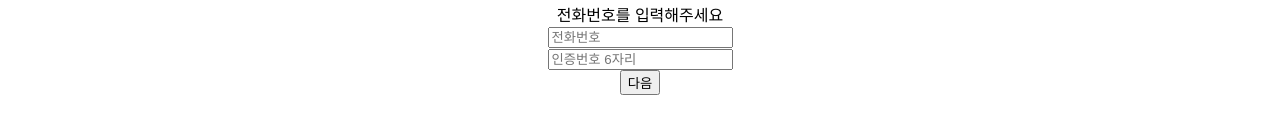
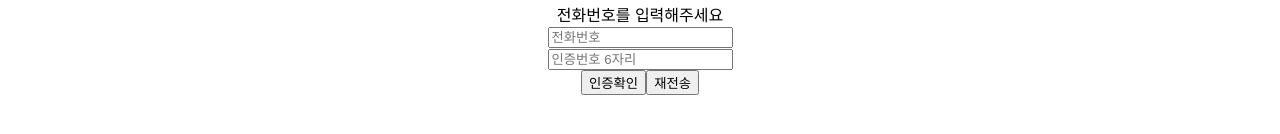
Before and after one commit to chosim-dvlpr/TING, a React (Create React App) app in the folder ting-frontend/: page /signup/certPhonenum in a window 1280 px wide. Shown: the part 214-348 px from the top of the page. Built offline with nearby package versions, Linux system fonts and the light colour scheme; no server answers.

Commit message:
feat: 전화번호 인증 구현 완료

```diff
--- a/ting-frontend/src/pages/user/Signup/CertificationPhoneNumber.js
+++ b/ting-frontend/src/pages/user/Signup/CertificationPhoneNumber.js
@@ -1,36 +1,57 @@
 
-import { useState } from 'react'
+import { useCallback, useState } from 'react'
 import { useNavigate } from 'react-router-dom'
 import { useSelector } from 'react-redux';
 
 import basicHttp from '../../../api/basicHttp';
 
 function CertificationPhonenumber(){
-  // let [phonenumber, setPhonenumber] = useState("")
   let phonenumber = useSelector((state) => state.signupReducer.phonenumber);
   let [phonenumberAuthCode, setPhonenumberAuthCode] = useState("");
   const Navigate = useNavigate()
 
-  const checkPhonenumber = () => {
+  // 버튼 활성화 여부
+  // let [isCertPhoneButtonDisabled, setIsCertPhoneButtonDisabled] = useState(true);
+
+  const checkPhonenumberCode = () => {
     let data = {
       phoneNumber: phonenumber,
       authCode: phonenumberAuthCode
     }
 
-    basicHttp.post('/user/phoneauth', data).then((response) => {
+    if (data.authCode.length === 4) {
+      basicHttp.post('/user/phoneauth', data).then((response) => {
+        console.log(response)
+        if (response.data.code === 200) {
+          alert("인증 성공");
+          Navigate("/signup/detail");
+        }
+        else if (response.data.code === 400) {
+          alert("인증 실패");
+        }
+        else if (response.data.code === 401) {
+          alert("문자 인증 실패");
+        }
+      })
+      .catch(() => console.log("실패"));
+    }
+  };
+
+  const checkPhonenumber = useCallback(() => {
+    // 연락처에 '-' 제거 필요
+    basicHttp.get(`/user/phoneauth/${phonenumber}`).then((response) => {
       if (response.data.code === 200) {
-        alert("인증 성공");
-        // Navigate("/signup/detail");
+        alert("인증 메세지가 전송되었습니다.");
       }
       else if (response.data.code === 400) {
         alert("인증 실패");
       }
       else if (response.data.code === 401) {
-        alert("문자 인증 실패");
+        alert("문자 발송에 실패했습니다. 다시 인증해주세요.");
       }
     })
     .catch(() => console.log("실패"));
-  };
+  })
 
 
 
@@ -44,8 +65,8 @@ function CertificationPhonenumber(){
         <br/>
         <input type="text" onChange={(e) => { setPhonenumberAuthCode(e.target.value) }} placeholder="인증번호 6자리"/>
         <br/>
-        {/* <button onClick={()=>{}}>다음</button> */}
-        <button onClick={()=>{ Navigate("/signup/detail") }}>다음</button>
+        <button onClick={checkPhonenumberCode}>인증확인</button>
+        <button onClick={checkPhonenumber}>재전송</button>
     </div>
 
     </div>
--- a/ting-frontend/src/pages/user/Signup/PhoneNumber.js
+++ b/ting-frontend/src/pages/user/Signup/PhoneNumber.js
@@ -1,4 +1,4 @@
-import { useState } from 'react'
+import { useCallback, useState } from 'react'
 import { useDispatch, useSelector } from 'react-redux'
 import { useNavigate } from 'react-router-dom'
 
@@ -10,7 +10,7 @@ function SignUpPhoneNumber(){
   let phonenumber = useSelector((state) => state.signupReducer.phonenumber)
   let dispatch = useDispatch();
 
-  const checkPhonenumber = () => {
+  const checkPhonenumber = useCallback(() => {
     // 연락처에 '-' 제거 필요
     basicHttp.get(`/user/phoneauth/${phonenumber}`).then((response) => {
       if (response.data.code === 200) {
@@ -25,15 +25,20 @@ function SignUpPhoneNumber(){
       }
     })
     .catch(() => console.log("실패"));
-  }
+  })
 
   return(
     <div>
       <label htmlFor='phonenumber'>전화번호를 입력해주세요</label>
       <br/>
-      <input type="text" id="phonenumber" onChange={(e) => {dispatch({type: "TEXT", phonenumber: e.target.value})}} placeholder="전화번호('-'제외)"/>
-      <button onClick={checkPhonenumber()}>인증하기</button>
-      <p>{ phonenumber}</p>
+      <input type="text" id="phonenumber"
+        onChange={(e) => {
+          if (e.target.value.length === 11) {
+            dispatch({type: "TEXT", phonenumber: e.target.value})
+          };
+        }}
+        placeholder="전화번호('-'제외)"/>
+      <button onClick={checkPhonenumber}>인증하기</button>
     </div>
     )
   }
```
